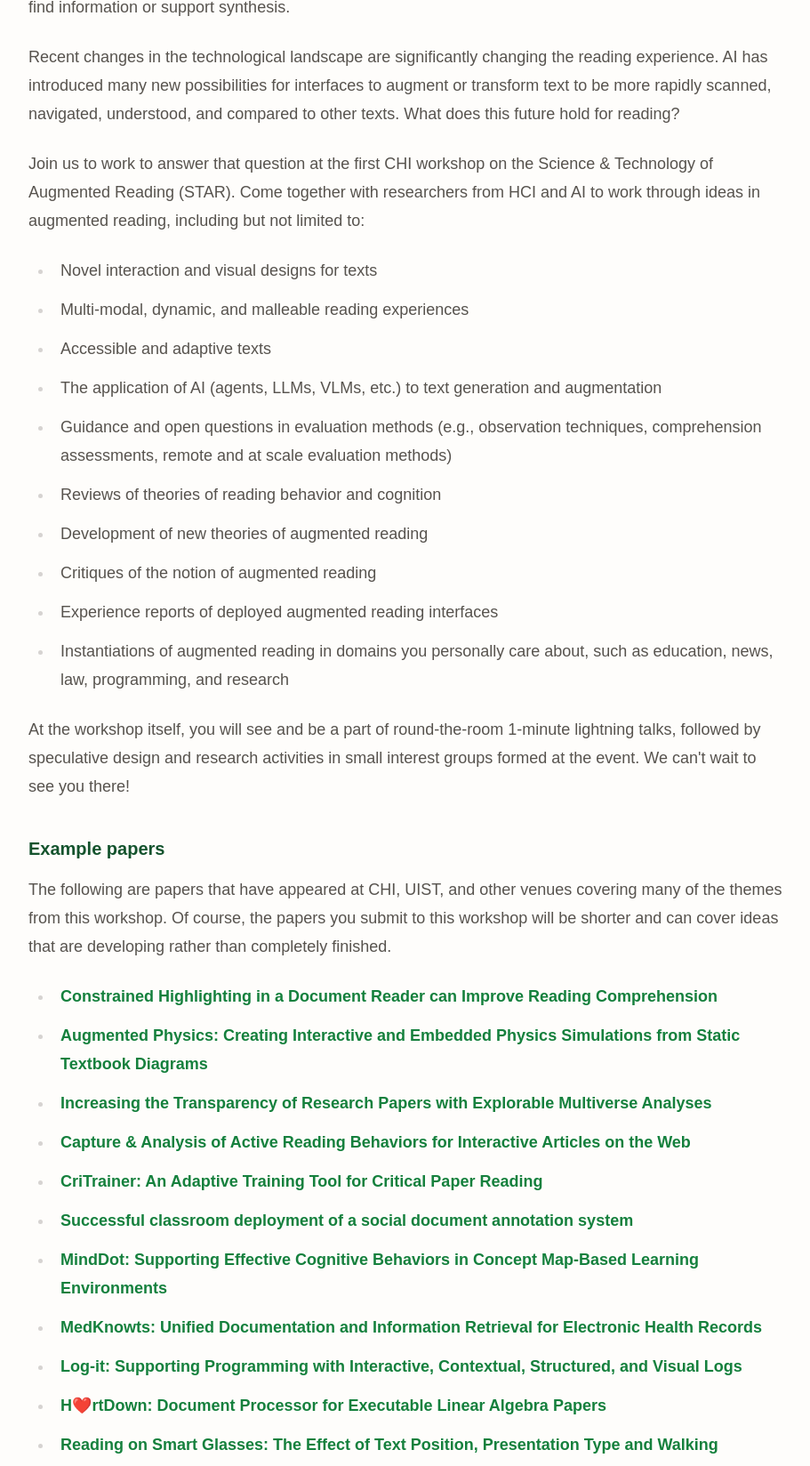
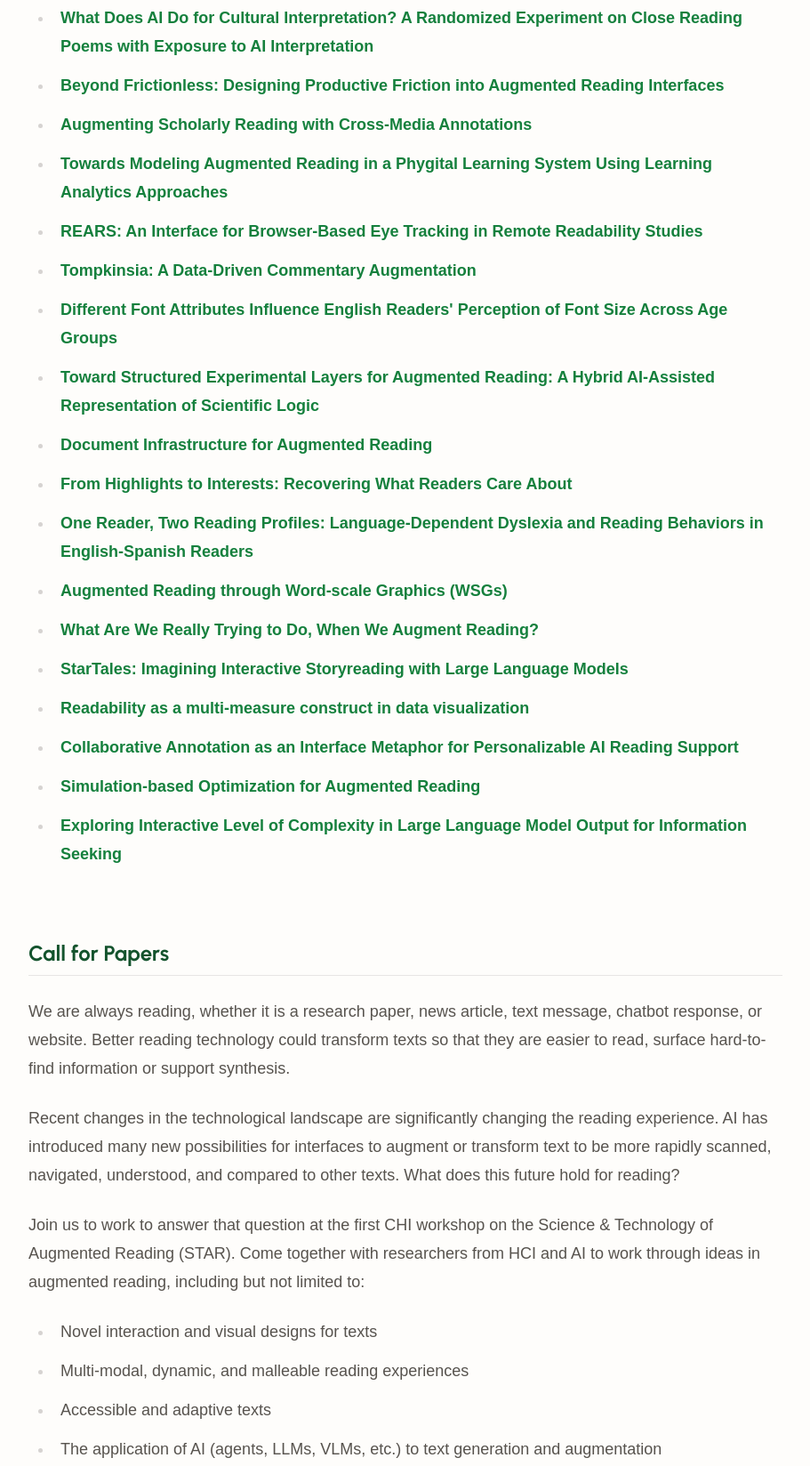
Before and after one commit to chi-star-workshop/chi-star-workshop.github.io, a website: page index.html in a window 1280 px wide. Shown: the part 1843-3491 px from the top of the page at 89% size, without its empty margins (184-1095 px from the left). Drawn offline with nearby package versions, Linux system fonts and the light colour scheme.

Commit message:
updated with papers

```diff
--- a/index.html
+++ b/index.html
@@ -238,6 +238,34 @@
             </div>
         </section>
 
+        <!-- Accepted Papers Section -->
+        <section id="accepted-papers" class="mb-20 scroll-mt-24">
+            <h2 class="text-2xl font-bold text-forest-900 mb-6 pb-2 border-b border-stone-200">Accepted Papers</h2>
+            <div class="prose prose-stone prose-lg">
+                <ul>
+                    <li><a href="src/assets/pdf/papers/2026-03-11 camera-ready submitted - 2026_CHI_STAR__Groundedness_taxonomy - Advait.pdf" target="_blank" rel="noopener noreferrer">From Binary Groundedness to Support Relations: Towards a Reader-Centred Taxonomy for Comprehension of AI Output</a></li>
+                    <li><a href="src/assets/pdf/papers/AI_and_Close_Reading_(STAR workshop version).pdf" target="_blank" rel="noopener noreferrer">What Does AI Do for Cultural Interpretation? A Randomized Experiment on Close Reading Poems with Exposure to AI Interpretation</a></li>
+                    <li><a href="src/assets/pdf/papers/BeyondFrictionless_Designing_Productive_Friction_into_Augmented_Reading_Interfaces - Anukriti Kumar.pdf" target="_blank" rel="noopener noreferrer">Beyond Frictionless: Designing Productive Friction into Augmented Reading Interfaces</a></li>
+                    <li><a href="src/assets/pdf/papers/CHI_2026_Workshop - Qi Xu.pdf" target="_blank" rel="noopener noreferrer">Augmenting Scholarly Reading with Cross-Media Annotations</a></li>
+                    <li><a href="src/assets/pdf/papers/CHI_STAR (2) - Sunny Prajapati.pdf" target="_blank" rel="noopener noreferrer">Towards Modeling Augmented Reading in a Phygital Learning System Using Learning Analytics Approaches</a></li>
+                    <li><a href="src/assets/pdf/papers/CHI_STAR_REARS_FINAL - Borano Llana.pdf" target="_blank" rel="noopener noreferrer">REARS: An Interface for Browser-Based Eye Tracking in Remote Readability Studies</a></li>
+                    <li><a href="src/assets/pdf/papers/CHI_Star_26-1 - Sarah Abowitz.pdf" target="_blank" rel="noopener noreferrer">Tompkinsia: A Data-Driven Commentary Augmentation</a></li>
+                    <li><a href="src/assets/pdf/papers/CHI_Workshop___Font_Size_Normalization_by_Age-5 - Yusra Suhail.pdf" target="_blank" rel="noopener noreferrer">Different Font Attributes Influence English Readers' Perception of Font Size Across Age Groups</a></li>
+                    <li><a href="src/assets/pdf/papers/CameraReady_CHI26_Workshop_W47_AugmentedReading - David Kim (MJ).pdf" target="_blank" rel="noopener noreferrer">Toward Structured Experimental Layers for Augmented Reading: A Hybrid AI-Assisted Representation of Scientific Logic</a></li>
+                    <li><a href="src/assets/pdf/papers/DocumentInfrastructureForAugmentedReading - Will Crichton.pdf" target="_blank" rel="noopener noreferrer">Document Infrastructure for Augmented Reading</a></li>
+                    <li><a href="src/assets/pdf/papers/From_Highlights_to_Interests__Recovering_What_Readers_Care_About_v1.3 - Ozzie Kirkby.pdf" target="_blank" rel="noopener noreferrer">From Highlights to Interests: Recovering What Readers Care About</a></li>
+                    <li><a href="src/assets/pdf/papers/One Reader Two Reading Profiles_Hosseinpour - maedeh hp.pdf" target="_blank" rel="noopener noreferrer">One Reader, Two Reading Profiles: Language-Dependent Dyslexia and Reading Behaviors in English-Spanish Readers</a></li>
+                    <li><a href="src/assets/pdf/papers/STAR-Workshop-Zou-WSGs-Position - Ruishi Zou.pdf" target="_blank" rel="noopener noreferrer">Augmented Reading through Word-scale Graphics (WSGs)</a></li>
+                    <li><a href="src/assets/pdf/papers/STAR_CHI_workshop_CR - Alice Vitali.pdf" target="_blank" rel="noopener noreferrer">What Are We Really Trying to Do, When We Augment Reading?</a></li>
+                    <li><a href="src/assets/pdf/papers/STAR_Workshop (4) - Yijun Liu.pdf" target="_blank" rel="noopener noreferrer">StarTales: Imagining Interactive Storyreading with Large Language Models</a></li>
+                    <li><a href="src/assets/pdf/papers/STAR_workshop___Measures_of_readability - Anne-Flore Cabouat.pdf" target="_blank" rel="noopener noreferrer">Readability as a multi-measure construct in data visualization</a></li>
+                    <li><a href="src/assets/pdf/papers/_CHI_STAR_26__Collaborative_Annotation_as_an_Interface_Metaphor_for_Personalizable_AI_Reading_Support (3) - Sireesh Gururaja.pdf" target="_blank" rel="noopener noreferrer">Collaborative Annotation as an Interface Metaphor for Personalizable AI Reading Support</a></li>
+                    <li><a href="src/assets/pdf/papers/bai_yunpeng_chi26_smart - Yunpeng Bai.pdf" target="_blank" rel="noopener noreferrer">Simulation-based Optimization for Augmented Reading</a></li>
+                    <li><a href="src/assets/pdf/papers/panigrahi_interactive_complexity - Indu Panigrahi.pdf" target="_blank" rel="noopener noreferrer">Exploring Interactive Level of Complexity in Large Language Model Output for Information Seeking</a></li>
+                </ul>
+            </div>
+        </section>
+
         <!-- Call for Papers Section (Combined CFP & About) -->
         <section id="call-for-papers" class="mb-20 scroll-mt-24">
             <h2 class="text-2xl font-bold text-forest-900 mb-6 pb-2 border-b border-stone-200">Call for Papers</h2>
@@ -277,28 +305,6 @@
                     At the workshop, you will participate in round-the-room 1-minute lightning talks, followed by speculative design and research activities in small interest groups formed at the event. Groups will be enriched with brief primer documents on classic theories of reading. We can't wait to see you there!
                 </p> -->
 
-        <!-- Examples Papers Section -->
-            <h3 class="text-xl font-bold text-forest-900 mt-10 mb-4 scroll-mt-24">Example papers</h2>
-
-            <p>The following are papers that have appeared at CHI, UIST, and other venues covering many of the themes from this workshop. Of course, the papers you submit to this workshop will be shorter and can cover ideas that are developing rather than completely finished.</p>
-
-            <div class="prose prose-stone prose-lg">
-                <ul>
-                    <li><a href="https://dl.acm.org/doi/full/10.1145/3613904.3642314" target="_blank" rel="noopener noreferrer">Constrained Highlighting in a Document Reader can Improve Reading Comprehension</a></li>
-                    <li><a href="https://dl.acm.org/doi/abs/10.1145/3654777.3676392" target="_blank" rel="noopener noreferrer">Augmented Physics: Creating Interactive and Embedded Physics Simulations from Static Textbook Diagrams</a></li>
-                    <li><a href="https://dl.acm.org/doi/abs/10.1145/3290605.3300295" target="_blank" rel="noopener noreferrer">Increasing the Transparency of Research Papers with Explorable Multiverse Analyses</a></li>
-                    <li><a href="https://onlinelibrary.wiley.com/doi/full/10.1111/cgf.13720" target="_blank" rel="noopener noreferrer">Capture & Analysis of Active Reading Behaviors for Interactive Articles on the Web</a></li>
-                    <li><a href="https://dl.acm.org/doi/abs/10.1145/3586183.3606816" target="_blank" rel="noopener noreferrer">CriTrainer: An Adaptive Training Tool for Critical Paper Reading</a></li>
-                    <li><a href="https://dl.acm.org/doi/abs/10.1145/2207676.2208326" target="_blank" rel="noopener noreferrer">Successful classroom deployment of a social document annotation system</a></li>
-                    <li><a href="https://dl.acm.org/doi/abs/10.1145/3290605.3300258" target="_blank" rel="noopener noreferrer">MindDot: Supporting Effective Cognitive Behaviors in Concept Map-Based Learning Environments</a></li>
-                    <li><a href="https://dl.acm.org/doi/abs/10.1145/3472749.3474814" target="_blank" rel="noopener noreferrer">MedKnowts: Unified Documentation and Information Retrieval for Electronic Health Records</a></li>
-                    <li><a href="https://dl.acm.org/doi/full/10.1145/3544548.3581403" target="_blank" rel="noopener noreferrer">Log-it: Supporting Programming with Interactive, Contextual, Structured, and Visual Logs</a></li>
-                    <li><a href="https://dl.acm.org/doi/abs/10.1145/3550469.3555395" target="_blank" rel="noopener noreferrer"> H❤️rtDown: Document Processor for Executable Linear Algebra Papers</a></li>
-                    <li><a href="https://dl.acm.org/doi/abs/10.1145/3173574.3173619" target="_blank" rel="noopener noreferrer">Reading on Smart Glasses: The Effect of Text Position, Presentation Type and Walking</a></li>
-                </ul>
-            </div>
-
-
                 <h3 id="timeline" class="text-xl font-bold text-forest-900 mt-10 mb-4 scroll-mt-24">Timeline (all dates AoE)</h3>
                 <div class="space-y-2 not-prose text-stone-600">
                     <div class="flex flex-col sm:flex-row gap-1 sm:gap-4">
@@ -314,6 +320,7 @@
                         <span>Workshop @ CHI</span>
                     </div>
                 </div>
+
             </div>
         </section>
 
```
Also changed, not shown: 19 other files.
